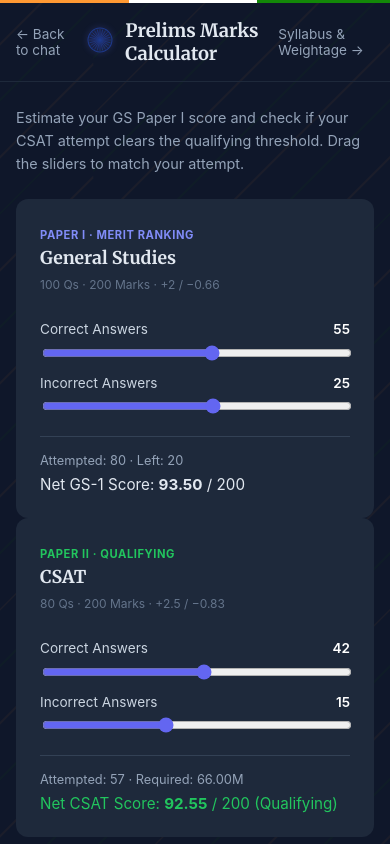
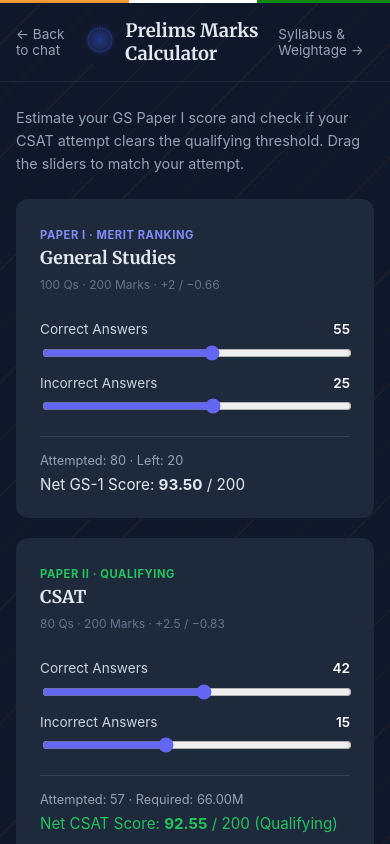
Before and after one commit to Rushabhsindhav/upsc-ai_1, a Next.js app: page /calculator in a window 390 px wide. Shown: the top 844 px of the page. Built offline with nearby package versions, Linux system fonts and the light colour scheme.

Commit message:
Add calc-grid class with responsive design
Added responsive grid layout for calc-grid class.

```diff
--- a/app/globals.css
+++ b/app/globals.css
@@ -96,6 +96,18 @@ h1, h2, h3 {
   box-shadow: 0 4px 14px rgba(99,102,241,0.5);
 }
 
+.calc-grid {
+  display: grid;
+  grid-template-columns: 1fr 1fr;
+  gap: 1.25rem;
+}
+
+@media (max-width: 640px) {
+  .calc-grid {
+    grid-template-columns: 1fr;
+  }
+}
+
 .input-glow:focus {
   outline: none;
   border-color: #6366f1 !important;
```
